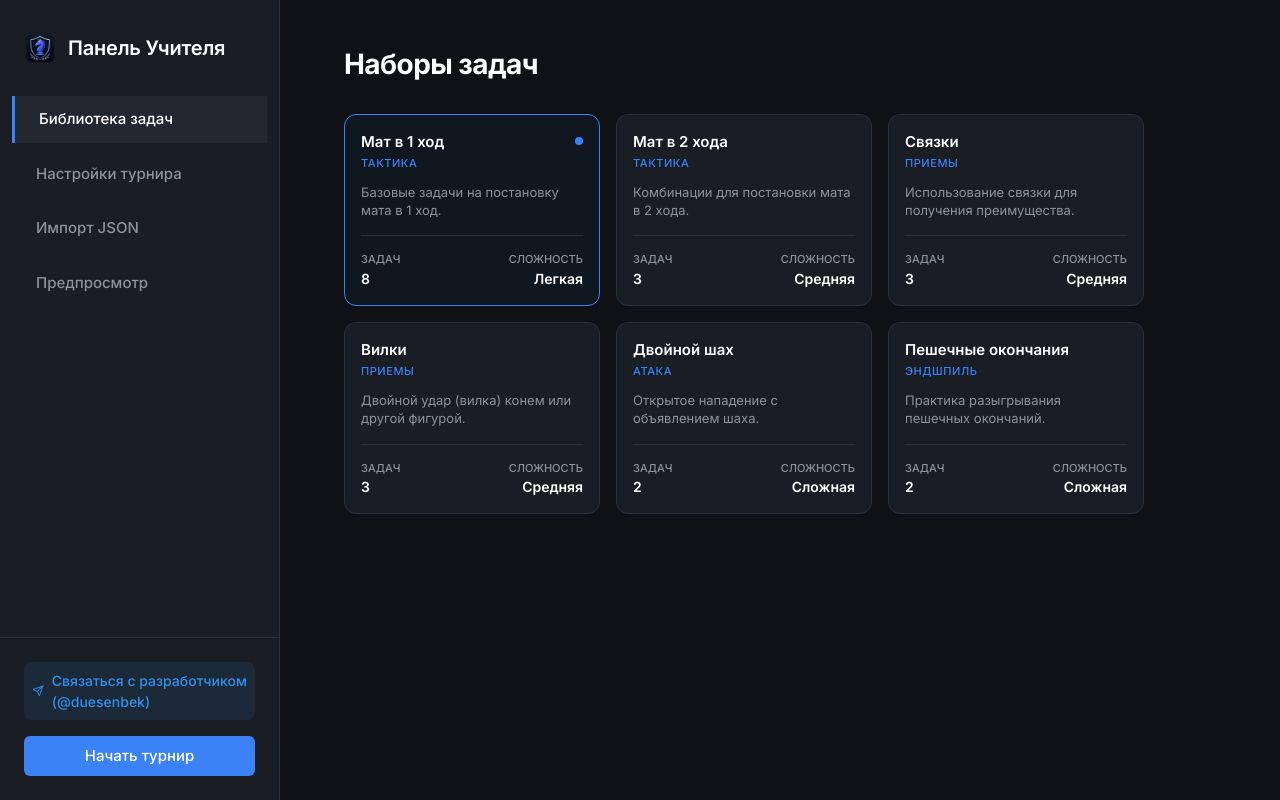
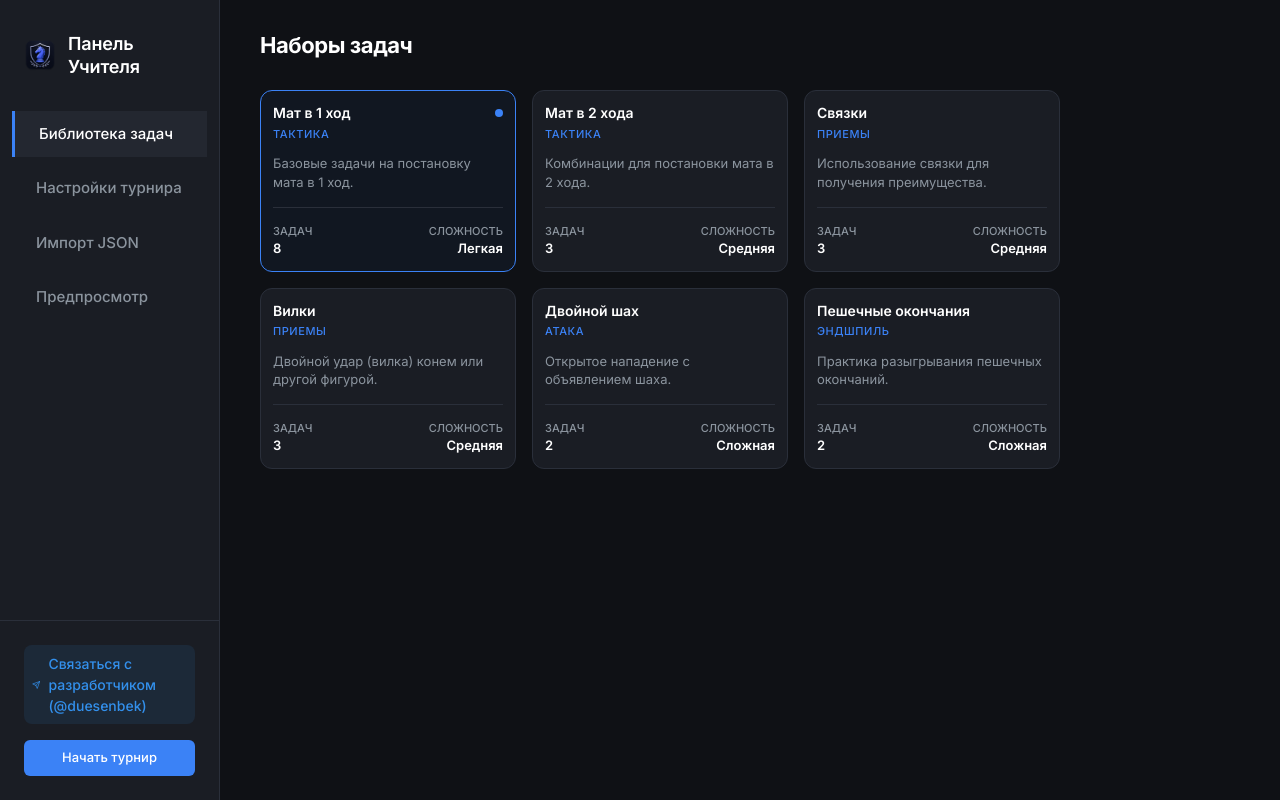
Before and after one commit to duesenbek/abchees-battle, a React (Vite) app: page / in a window 1280 px wide. Built offline with nearby package versions, Linux system fonts and the light colour scheme.

Commit message:
Add media query for small screens to scale down UI proportionally

```diff
--- a/src/index.css
+++ b/src/index.css
@@ -369,3 +369,33 @@ html, body, #root {
   border-bottom: 1px solid var(--border);
   font-size: 15px;
 }
+
+/* ===== Laptop Scaling ===== */
+@media (max-width: 1400px) {
+  /* Typography */
+  .t-h1 { font-size: 22px; }
+  .t-h2 { font-size: 18px; }
+  .t-h3 { font-size: 14px; }
+  .t-section { font-size: 15px; }
+  .t-body { font-size: 13px; }
+  .t-caption { font-size: 11px; }
+  .t-value { font-size: 13px; }
+
+  /* Layout */
+  .app-header { height: 56px; min-height: 56px; padding: 0 24px; }
+  .header-brand { font-size: 16px; }
+  .header-timer { font-size: 20px; }
+  .setup-sidebar { width: 220px; }
+  .setup-content { padding: 32px 40px; }
+  .game-area { padding: 16px; gap: 16px; }
+  .game-grid { gap: 16px; }
+
+  /* Components */
+  .player-block { padding: 8px 12px; }
+  .player-avatar { width: 40px; height: 40px; }
+  .dataset-card { padding: 12px; }
+  .btn-primary, .btn-secondary, .input-field { height: 36px; font-size: 13px; padding: 0 12px; }
+
+  /* Specific Board Adjustments */
+  .board-block { padding: 8px; }
+}
```
